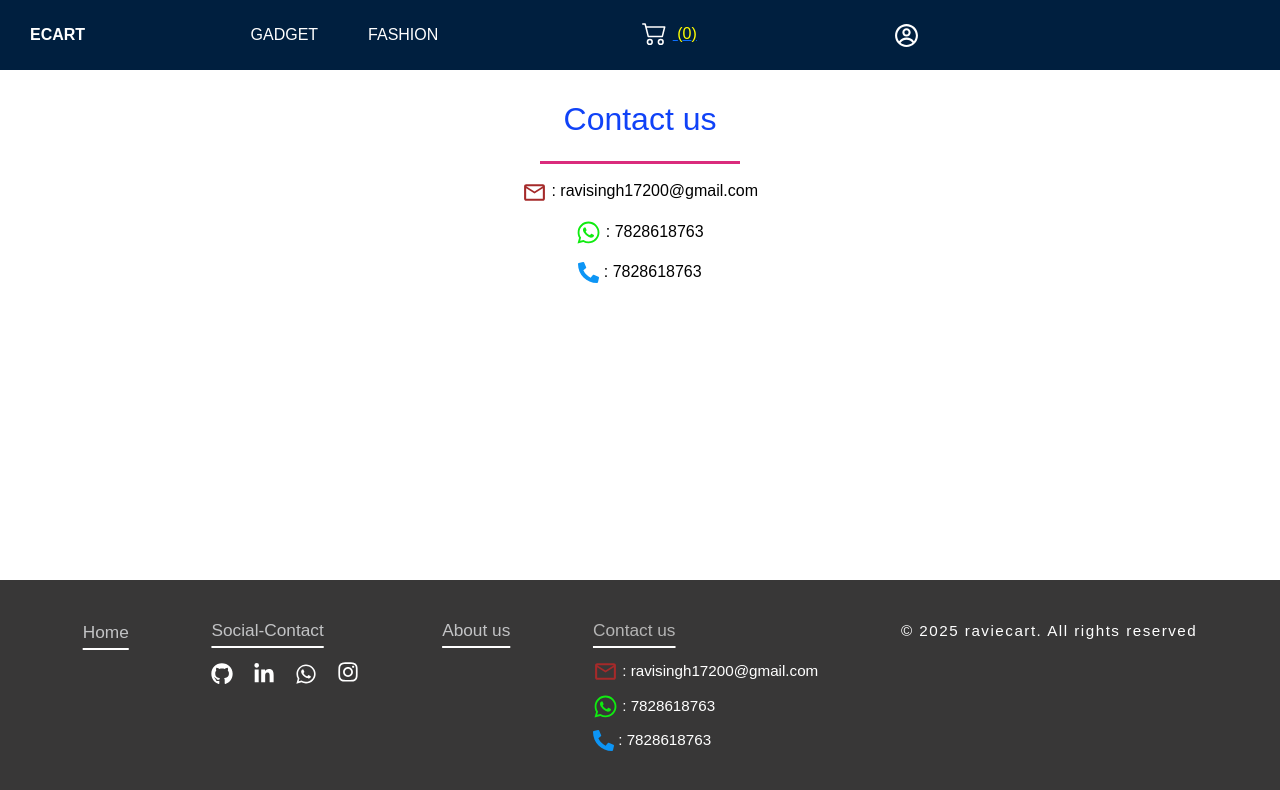
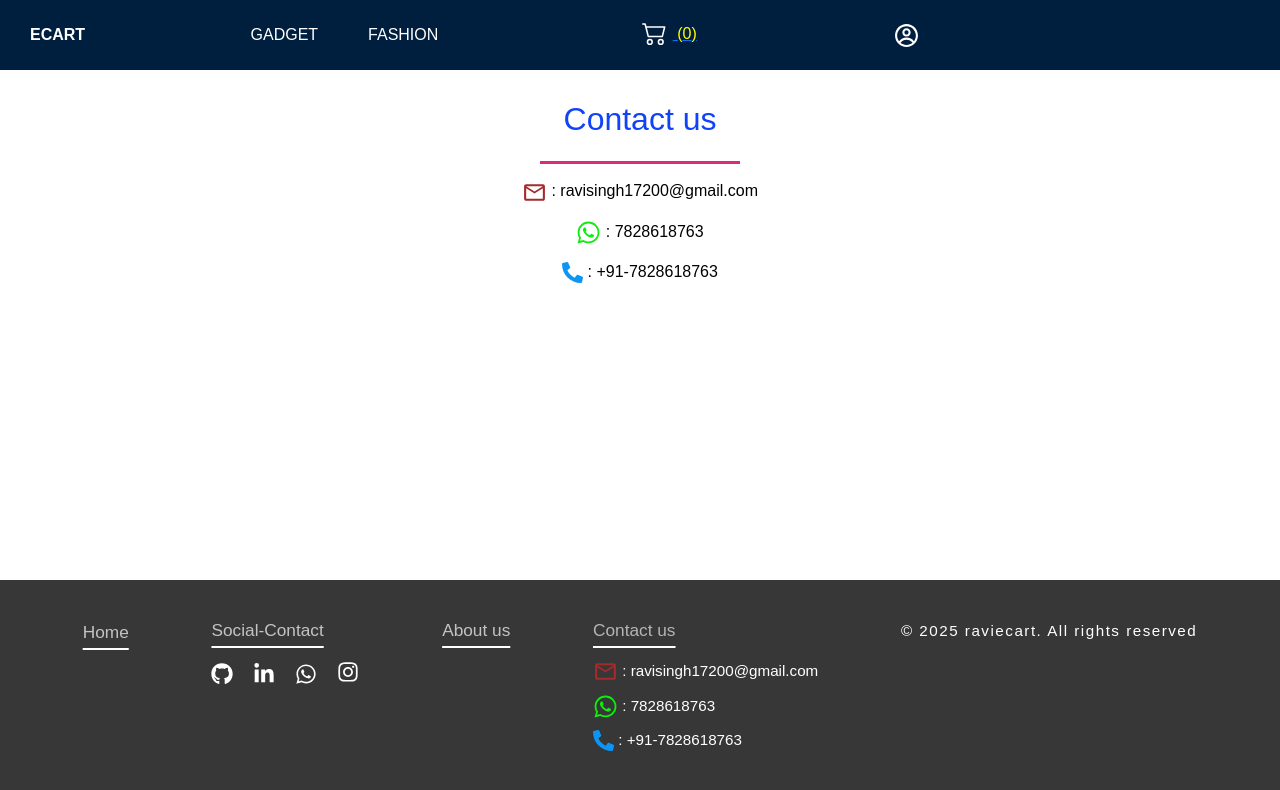
Before and after one commit to Ravi1819784/raviecart, a React (Vite) app: page /contact in a window 1280 px wide. Shown: the top 790 px of the page. Built offline with nearby package versions, Linux system fonts and the light colour scheme.

Commit message:
add new code

```diff
--- a/src/Components/Contact.jsx
+++ b/src/Components/Contact.jsx
@@ -1,24 +1,41 @@
-import React from 'react'
-import "./Contact.css"
+import React from "react";
+import "./Contact.css";
 import { FaWhatsapp } from "react-icons/fa6";
 import { MdOutlineEmail } from "react-icons/md";
 import { FaPhoneAlt } from "react-icons/fa";
 
 const Contact = () => {
   return (
-  <>
+    <>
+      <div className="contact">
+        <h2>Contact us</h2>
+        <center>
+          <div className="line"></div>
+        </center>
 
-          <div className="contact">
-            <h2>Contact us</h2>
-            <center>            <div className="line"></div></center>
+        <a href="mailto:ravisingh17200@gmail.com" style={{ textDecoration: "none", color: "black" }}> <div className="contact-icons">
+          <MdOutlineEmail className="email-icon" /> : ravisingh17200@gmail.com
+        </div></a>
 
-            <div className="contact-icons"><MdOutlineEmail className="email-icon" /> : ravisingh17200@gmail.com</div>
-          <a href="https://wa.me/917828618763"style={{ textDecoration: "none", color: "black" }}>     <div className="contact-icons"><FaWhatsapp className="whatsapp-icon" /> : 7828618763</div></a>
-            <div className="contact-mobile-icons" style={{ textDecoration: "none"}}><FaPhoneAlt className="mobile-icon" /> : 7828618763</div>
+        <a
+          href="https://wa.me/917828618763"
+          style={{ textDecoration: "none", color: "black" }}
+        >
+          {" "}
+          <div className="contact-icons">
+            <FaWhatsapp className="whatsapp-icon" /> : 7828618763
           </div>
+        </a>
+        <a
+          href="tel:+917828618763"
+          style={{ textDecoration: "none", color: "black" }}
+        >
+          <div   className="contact-icons"><FaPhoneAlt className="mobile-icon" /> : +91-7828618763</div>
 
-  </>
-  )
-}
+        </a>
+      </div>
+    </>
+  );
+};
 
-export default Contact
+export default Contact;
--- a/src/Components/SingleProductPage.jsx
+++ b/src/Components/SingleProductPage.jsx
@@ -6,10 +6,9 @@ import { productContext } from "../App";
 const SingleProductPage = () => {
   const { id } = useParams();
 
-
   const [SingleProduct] = products.filter((SingleItem) => SingleItem.Id == id);
 
-  const {cartProduct,setCartProduct}=useContext(productContext)
+  const { cartProduct, setCartProduct } = useContext(productContext);
 
   const [isAvailableToCart, setIsAvailableToCart] = useState(false);
 
@@ -51,7 +50,6 @@ const SingleProductPage = () => {
     }
   }, [cartProduct, SingleProduct]);
 
-
   return (
     <>
       <div className="main-cart">
@@ -88,9 +86,7 @@ const SingleProductPage = () => {
 
         <div className="right-cart">
           <div className="right-cart-text">
-            <h3 className="heading-rights">
-              {SingleProduct.Heading}
-            </h3>
+            <h3 className="heading-rights">{SingleProduct.Heading}</h3>
             <div className="cart-text">
               <b>
                 <h3 className="cart-text-heading">Model</h3>
@@ -121,28 +117,29 @@ const SingleProductPage = () => {
               </b>
               <p>Rating</p>
             </div>
-            <p className="description">{SingleProduct.Description } </p>
+            <p className="description">{SingleProduct.Description} </p>
 
             <div className="cart-btn">
               {/* <button className="gotocart">
                               GoToCart
                             </button> */}
-                            {isAvailableToCart ? (<Link to="/cart"> { <button className="gotocart">
-                              GoToCart
-                            </button> }</Link>) :(<button className="addtocart" onClick={handlAddToCart}>AddToCart</button>)}
+              {isAvailableToCart ? (
+                <Link to="/cart">
+                  {" "}
+                  {<button className="gotocart">GoToCart</button>}
+                </Link>
+              ) : (
+                <button className="addtocart" onClick={handlAddToCart}>
+                  AddToCart
+                </button>
+              )}
 
-
-
-
+              <Link to="/cart">
+                {" "}
                 <button className="buynow">Buy Now</button>
-              {/* <button className="addtocart">AddToCart</button>
-              <button className="buynow">Buy Now</button> */}
+              </Link>
             </div>
           </div>
-        </div>
-        <div className="message">
-          {/*
-         "You will also like these product's" */}
         </div>
       </div>
     </>
--- a/src/Home/Footer/Footer.jsx
+++ b/src/Home/Footer/Footer.jsx
@@ -8,14 +8,10 @@ import { FaInstagram } from "react-icons/fa6";
 import { MdOutlineEmail } from "react-icons/md";
 import { FaPhoneAlt } from "react-icons/fa";
 
-
-
 const Footer = () => {
-
   return (
     <>
       <div className="main-footer">
-
         <Link to="/" style={{ textDecoration: "none", color: "white" }}>
           <li className="hm">Home</li>
         </Link>
@@ -27,38 +23,61 @@ const Footer = () => {
               <FaGithub className="footer-icon" />
             </a>
 
-            <a href="https://www.linkedin.com/in/ravi-singh-09a6ba165"><FaLinkedinIn className="footer-icon" /></a>
+            <a href="https://www.linkedin.com/in/ravi-singh-09a6ba165">
+              <FaLinkedinIn className="footer-icon" />
+            </a>
 
-        <a href="https://wa.me/917828618763"style={{ textDecoration: "none", color: "white" }}><FaWhatsapp className="footer-icon" /> </a>
+            <a
+              href="https://wa.me/917828618763"
+              style={{ textDecoration: "none", color: "white" }}
+            >
+              <FaWhatsapp className="footer-icon" />{" "}
+            </a>
 
             <FaInstagram className="footer-icon" />
           </div>
         </div>
         <div className="about-footer">
-
-               <Link
-              to="/about"
-              style={{ textDecoration: "none", color: "white" }}
-            >
+          <Link to="/about" style={{ textDecoration: "none", color: "white" }}>
             <h2>About us</h2>
           </Link>
-          <div className="footer-about-link">
-            {" "}
-
-          </div>
-
+          <div className="footer-about-link"> </div>
         </div>
 
         <div className="contact-footer">
-          <Link to="/contact" style={{ textDecoration: "none", color: "white" }}> <h2>Contact us</h2></Link>
+          <Link
+            to="/contact"
+            style={{ textDecoration: "none", color: "white" }}
+          >
+            {" "}
+            <h2>Contact us</h2>
+          </Link>
 
-          <div className="contact-icon"><MdOutlineEmail className="email-icon" /> : ravisingh17200@gmail.com</div>
-          <a href="https://wa.me/917828618763"style={{ textDecoration: "none", color: "white" }}>     <div className="contact-icon"><FaWhatsapp className="whatsapp-icon" /> : 7828618763</div></a>
-     <a href="tel:+917828618763" className="contact-icon"style={{ textDecoration: "none", color: "white" }}><FaPhoneAlt className="mobile-icon" /> : 7828618763</a>
+<a href="mailto:ravisingh17200@gmail.com" style={{ textDecoration: "none", color: "white" }}> <div className="contact-icon" >
+            <MdOutlineEmail className="email-icon" /> : ravisingh17200@gmail.com
+          </div></a>
+
+          <a
+            href="https://wa.me/917828618763"
+            style={{ textDecoration: "none", color: "white" }}
+          >
+            {" "}
+            <div className="contact-icon">
+              <FaWhatsapp className="whatsapp-icon" /> : 7828618763
+            </div>
+          </a>
+          <a
+            href="tel:+917828618763"
+
+            style={{ textDecoration: "none", color: "white" }}
+          >
+            {" "}
+            <div className="contact-icon" ><FaPhoneAlt className="mobile-icon" /> : +91-7828618763</div>
+
+          </a>
         </div>
         <div className="copyright">© 2025 raviecart. All rights reserved</div>
       </div>
-
     </>
   );
 };
```
Lines whose indentation alone changed are shown as unchanged.
